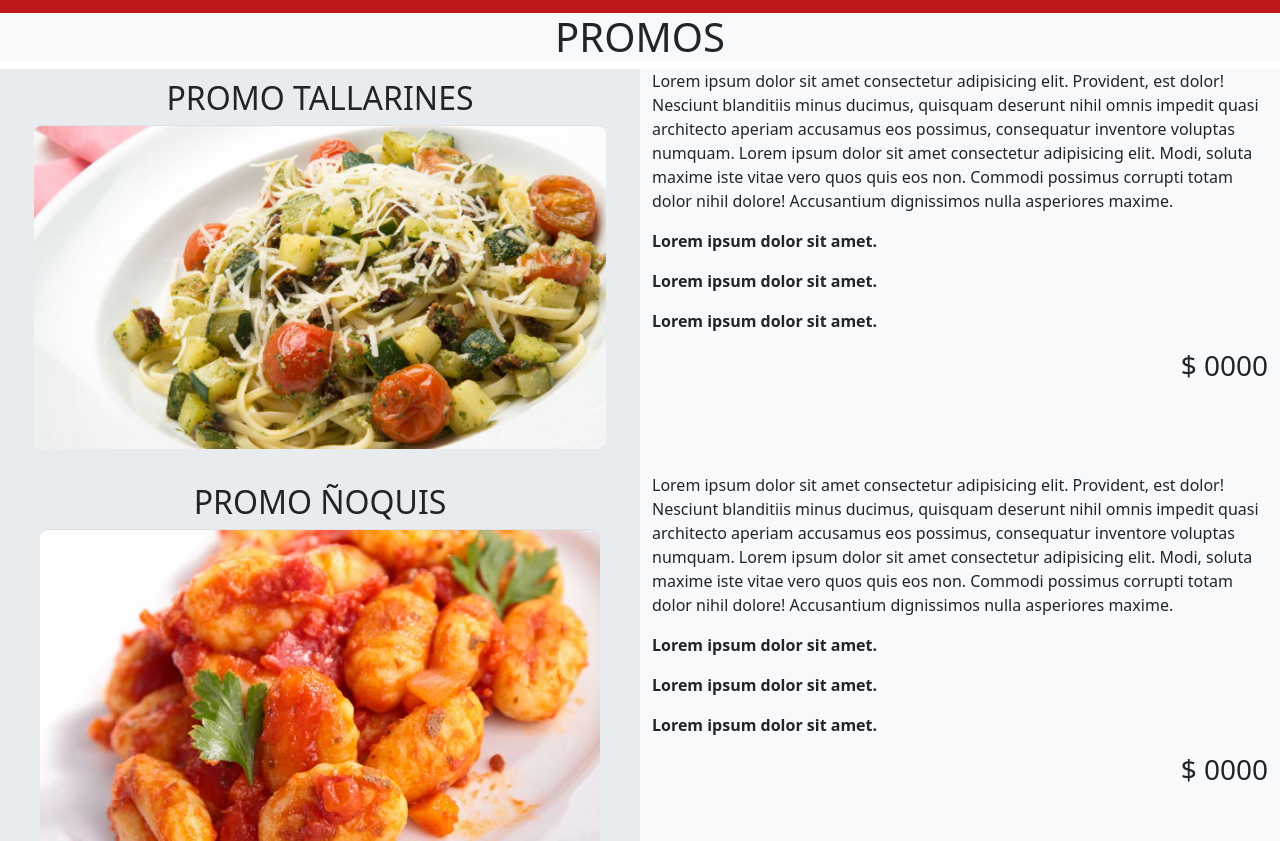
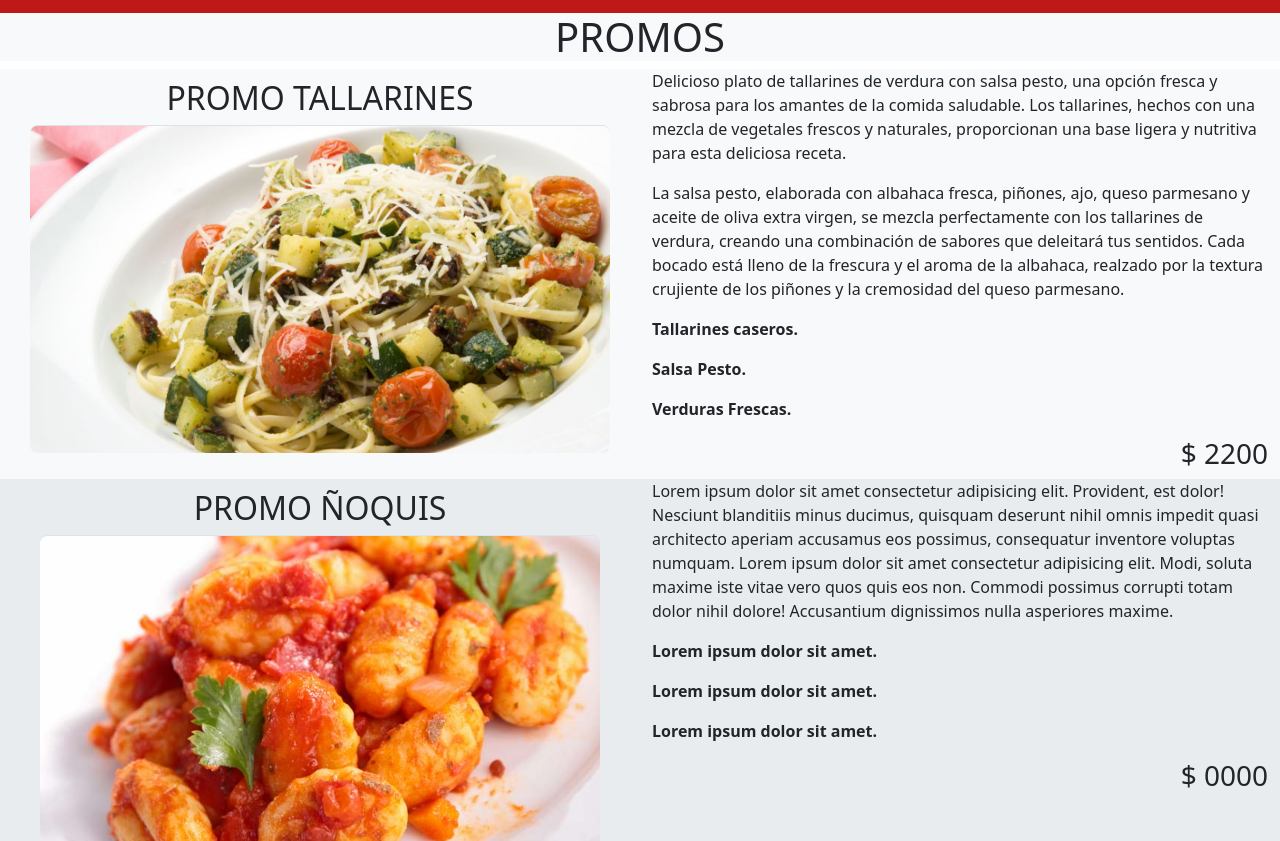
Before and after one commit to lucaglock/EntregaFinal-LucaGlock, a website: page pages/promos.html in a window 1280 px wide. Shown: the part 111-952 px from the top of the page. Drawn offline with nearby package versions, Linux system fonts and the light colour scheme.

Commit message:
Agregadas descriptions, cambiar lorems

```diff
--- a/pages/promos.html
+++ b/pages/promos.html
@@ -5,7 +5,7 @@
     <meta name="viewport" content="width=device-width, initial-scale=1.0">
     <title>Promos - Santas Pastas</title>
     <meta author="Luca Glock">
-    <meta description="Bienvenidos al sitio de Santas Pastas. Lo invitamos a probar las pastas mas ricas del país.">
+    <meta description="¡No te pierdas nuestras promociones especiales! Disfrutá de exquisitas pastas con descuentos exclusivos.">
     <meta keywords="Santas Pastas, Pastas, Restaurante de pastas, Pasta fresca, Pasta italiana, Especialidades de pasta, Platos de pasta, Pasta casera, Menú de pastas, Variedad de pastas, Pasta al dente, Salsa de tomate, Salsa bolognesa, Salsa carbonara, Salsa pesto, Raviolis, Fettuccine, Spaghetti, Lasagna, Tagliatelle, Tortellini, Ñoquis">
     <link rel="shortcut icon" href="../images/favicon.ico" type="Icono">
     <link rel="stylesheet" href="../css/style.css">
@@ -19,7 +19,7 @@
         <button class="navbar-toggler botonderecha bg-danger-subtle" type="button" data-bs-toggle="collapse" data-bs-target="#navbarNavAltMarkup" aria-controls="navbarNavAltMarkup" aria-expanded="false" aria-label="Toggle navigation">
             <span class="navbar-toggler-icon"></span>
         </button>
-        <h1><a class="navbar-brand" href="../index.html"><img src="../images/logo.png" width="100px" alt=""></a></h1>
+        <h1><a class="navbar-brand" href="../index.html"><img src="../images/logo.png" width="100px" alt="Santas Pastas"></a></h1>
         <div class="collapse navbar-collapse" id="navbarNavAltMarkup">
             <ul class="navbar-nav ms-auto">
                 <li class="nav-item">
@@ -45,29 +45,32 @@
     <main class="container-fluid">
         <h2 class="row h-100 bg-light d-flex flex-column justify-content-center align-items-center fs-1">PROMOS</h2>
         <div class="row h-25">
-            <aside class="col-xxl-4 col-xl-6 col-lg-6 col-md-6 col-sm-6 bg-body-secondary d-flex flex-column align-items-center">
+            <aside class="col-xxl-4 col-xl-6 col-lg-6 col-md-6 col-sm-6 bg-light d-flex flex-column align-items-center">
                 <h2 class="promos-titulo" id="tallarines">PROMO TALLARINES</h2>
                 <img src="../images/5419-1-tallarines-con-verduras-y-salsa-pesto-804-xl-1280x720x80xX.jpg" class="img-fluid border-top rounded-3 promos-foto-2" alt="tallarines con verduras"></a>
             </aside>
         <section class="col-xxl-6 col-xl-6 col-lg-6 col-md-6 col-sm-6 bg-light d-flex flex-column justify-content-top align-items-left">
-            <p>Lorem ipsum dolor sit amet consectetur adipisicing elit. Provident, est dolor! Nesciunt blanditiis minus ducimus, quisquam deserunt nihil omnis impedit quasi architecto aperiam accusamus eos possimus, consequatur inventore voluptas numquam. Lorem ipsum dolor sit amet consectetur adipisicing elit. Modi, soluta maxime iste vitae vero quos quis eos non. Commodi possimus corrupti totam dolor nihil dolore! Accusantium dignissimos nulla asperiores maxime.</p>
-            <p class="fw-bold">Lorem ipsum dolor sit amet.</p>
-            <p class="fw-bold">Lorem ipsum dolor sit amet.</p>
-            <p class="fw-bold">Lorem ipsum dolor sit amet.</p>
-            <h3 class="text-end">$ 0000</h3>
+            <p>Delicioso plato de tallarines de verdura con salsa pesto, una opción fresca y sabrosa para los amantes de la comida saludable. Los tallarines, hechos con una mezcla de vegetales frescos y naturales, proporcionan una base ligera y nutritiva para esta deliciosa receta.
+            </p>
+            <p>La salsa pesto, elaborada con albahaca fresca, piñones, ajo, queso parmesano y aceite de oliva extra virgen, se mezcla perfectamente con los tallarines de verdura, creando una combinación de sabores que deleitará tus sentidos. Cada bocado está lleno de la frescura y el aroma de la albahaca, realzado por la textura crujiente de los piñones y la cremosidad del queso parmesano.
+            </p>
+            <p class="fw-bold">Tallarines caseros.</p>
+            <p class="fw-bold">Salsa Pesto.</p>
+            <p class="fw-bold">Verduras Frescas.</p>
+            <h3 class="text-end">$ 2200</h3>
         </section>
         <aside class="col-xxl-4 col-xl-6 col-lg-6 col-md-6 col-sm-6 bg-body-secondary d-flex flex-column align-items-center">
             <h2 class="promos-titulo" id="noquis">PROMO ÑOQUIS</h2>
             <img src="../images/noquis-caseros-con-salsa-de-tomate.jpg" class="img-fluid border-top rounded-3 promos-foto-2" alt="ñoquis con salsa de tomate"></a>
         </aside>
-    <section class="col-xxl-6 col-xl-6 col-lg-6 col-md-6 col-sm-6 bg-light d-flex flex-column justify-content-top align-items-left">
+    <section class="col-xxl-6 col-xl-6 col-lg-6 col-md-6 col-sm-6 d-flex flex-column justify-content-top align-items-left bg-body-secondary">
         <p>Lorem ipsum dolor sit amet consectetur adipisicing elit. Provident, est dolor! Nesciunt blanditiis minus ducimus, quisquam deserunt nihil omnis impedit quasi architecto aperiam accusamus eos possimus, consequatur inventore voluptas numquam. Lorem ipsum dolor sit amet consectetur adipisicing elit. Modi, soluta maxime iste vitae vero quos quis eos non. Commodi possimus corrupti totam dolor nihil dolore! Accusantium dignissimos nulla asperiores maxime.</p>
         <p class="fw-bold">Lorem ipsum dolor sit amet.</p>
         <p class="fw-bold">Lorem ipsum dolor sit amet.</p>
         <p class="fw-bold">Lorem ipsum dolor sit amet.</p>
         <h3 class="text-end">$ 0000</h3>
     </section>
-    <aside class="col-xxl-4 col-xl-6 col-lg-6 col-md-6 col-sm-6 bg-body-secondary d-flex flex-column align-items-center">
+    <aside class="col-xxl-4 col-xl-6 col-lg-6 col-md-6 col-sm-6 bg-light d-flex flex-column align-items-center">
         <h2 class="promos-titulo" id="ravioles">PROMO RAVIOLES</h2>
         <img src="../images/Ravioles-de-verdura-con-estofad_PORT-1.jpg" class="img-fluid border-top rounded-3 promos-foto-2" alt="ravioles de verdura"></a>
     </aside>
```
Also changed, not shown: index.html (+1 -1 lines), pages/contacto.html (+2 -2 lines), pages/menu.html (+2 -2 lines), pages/quienessomos.html (+2 -2 lines), scss/_promos.scss (line endings or trailing spaces).
